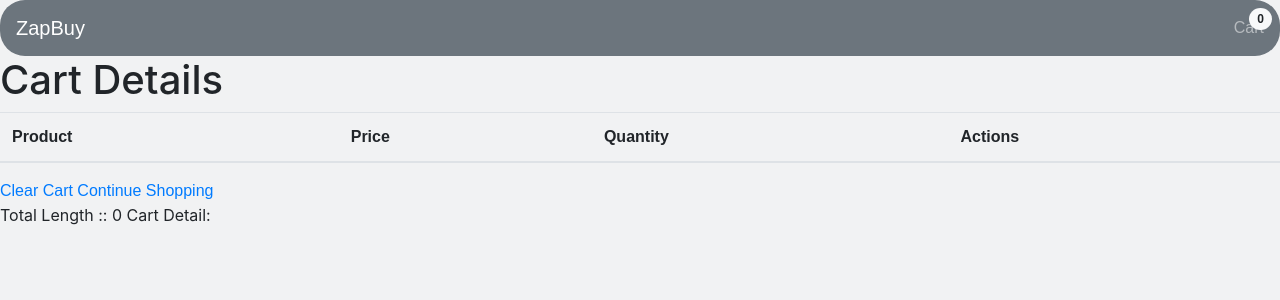
After one commit to anirban-1009/DealJunction, a Django app: page /cart-detail/ in a window 1280 px wide. The commit adds this page. Shown: the top 300 px of the page. Run offline with Django 4.2, Linux system fonts and the light colour scheme; the visitor is signed in with stand-in values (Sample User, id 1); lists and menus that the app fills with data are empty; some libraries are stand-ins or nearby versions.

Commit message:
Switching to module

```diff
--- /dev/null
+++ b/marketplace/templates/marketplace/base.html
@@ -0,0 +1,48 @@
+<!DOCTYPE html>
+{% load static %}
+{% load cart_tag %}
+<html lang="en">
+
+<head>
+  <meta charset="UTF-8">
+  <meta name="viewport" content="width=device-width, initial-scale=1.0">
+  <link rel="stylesheet" href="https://maxcdn.bootstrapcdn.com/bootstrap/4.0.0/css/bootstrap.min.css">
+  <title>Navigation Bar</title>
+  <link rel="stylesheet" href="{% static 'marketplace/style.css' %}">
+  <style>
+    .navbar {
+      border-radius: 25px;
+    }
+
+    .badge {
+      border-radius: 50%;
+      padding: 5px 8px;
+      font-size: 12px;
+      position: absolute;
+      top: 8px;
+      right: 8px;
+    }
+  </style>
+</head>
+
+<body>
+  <nav class="navbar navbar-dark bg-secondary">
+    <a class="navbar-brand" href="{% url 'home' %}">ZapBuy</a>
+    <ul class="navbar-nav ml-auto">
+      <li class="nav-item">
+        <a class="nav-link" href="{% url 'cart_detail' %}">
+          Cart
+          <span class="badge badge-light">{{request.session.cart|length}}</span>
+        </a>
+      </li>
+    </ul>
+  </nav>
+
+  <script src="https://code.jquery.com/jquery-3.2.1.slim.min.js"></script>
+  <script src="https://cdnjs.cloudflare.com/ajax/libs/popper.js/1.12.9/umd/popper.min.js"></script>
+  <script src="https://maxcdn.bootstrapcdn.com/bootstrap/4.0.0/js/bootstrap.min.js"></script>
+  {% block content %}
+  {% endblock %}
+</body>
+
+</html>
--- /dev/null
+++ b/marketplace/templates/marketplace/cart_detail.html
@@ -0,0 +1,49 @@
+<!-- card_details.html -->
+{% extends "marketplace/base.html" %}
+{% load cart_tag %}
+
+{% block content %}
+  <h1>Cart Details</h1>
+  <table class="table">
+    <thead>
+      <tr>
+        <th>Product</th>
+        <th>Price</th>
+        <th>Quantity</th>
+        <th>Actions</th>
+      </tr>
+    </thead>
+    <tbody>
+      {% for item in cart %}
+        <tr>
+          <td>{{ item.product.name }}</td>
+          <td>{{ item.product.price }}</td>
+          <td>{{ item.quantity }}</td>
+          <td>
+            <a href="{% url 'item_increment' item.product.id %}">+</a>
+            <a href="{% url 'item_decrement' item.product.id %}">-</a>
+            <a href="{% url 'item_clear' item.product.id %}">Remove</a>
+          </td>
+        </tr>
+      {% endfor %}
+    </tbody>
+  </table>
+
+  <div>
+    <a href="{% url 'cart_clear' %}">Clear Cart</a>
+    <a href="{% url 'home' %}">Continue Shopping</a>
+  </div>
+
+
+
+  Total Length :: {{request.session.cart|length}}
+
+  Cart Detail:
+
+  {% for key,value in request.session.cart.items %}
+
+      {{value.name}} {{value.price}} {{value.quantity}} {{value.image}} Total {{ value.price|multiply:value.quantity }}
+
+  {% endfor %}
+
+{% endblock %}
--- a/marketplace/urls.py
+++ b/marketplace/urls.py
@@ -1,7 +1,16 @@
 from django.urls import include, path
-from .views import home, buy_item
+from . import views
+
 
 urlpatterns = [
-    path('', home, name='home'),
-    path('<int:id>/', buy_item)
+    path('', views.home, name='home'),
+    path('add/<int:id>/', views.cart_add, name='cart_add'),
+    path('item_clear/<int:id>/', views.item_clear, name='item_clear'),
+    path('item_increment/<int:id>/',
+         views.item_increment, name='item_increment'),
+    path('item_decrement/<int:id>/',
+         views.item_decrement, name='item_decrement'),
+    path('cart_clear/', views.cart_clear, name='cart_clear'),
+    path('cart-detail/',views.cart_detail,name='cart_detail'),
+    # path('<int:id>/', buy_item)
 ]
--- a/marketplace/views.py
+++ b/marketplace/views.py
@@ -2,20 +2,65 @@ from django.shortcuts import render, redirect
 from .models import Item
 from django.contrib.auth.decorators import login_required
 from users.models import User
-from .models import Cart,Item, CartItem
+from .models import Product
+from cart.cart import Cart
 
 @login_required
 def home(request):
-    items = Item.objects.all()
+    items = Product.objects.all()
     return render(request, 'marketplace/home.html', {'items': items})
 
-@login_required
-def buy_item(request, id):
-    current_user = request.user.id
-    try:
-        cart = CartItem.objects.get()
+# @login_required
+# def buy_item(request, id):
+#     current_user = request.user.id
+#     try:
+#         cart = CartItem.objects.get()
 
-    except Cart.DoesNotExist:
-        print("User Not found")
+#     except Cart.DoesNotExist:
+#         print("User Not found")
 
-    return redirect('home')
+#     return redirect('home')
+
+
+@login_required(login_url="/users/login")
+def cart_add(request, id):
+    cart = Cart(request)
+    product = Product.objects.get(id=id)
+    cart.add(product=product)
+    return redirect("home")
+
+
+@login_required(login_url="/users/login")
+def item_clear(request, id):
+    cart = Cart(request)
+    product = Product.objects.get(id=id)
+    cart.remove(product)
+    return redirect("cart_detail")
+
+
+@login_required(login_url="/users/login")
+def item_increment(request, id):
+    cart = Cart(request)
+    product = Product.objects.get(id=id)
+    cart.add(product=product)
+    return redirect("cart_detail")
+
+
+@login_required(login_url="/users/login")
+def item_decrement(request, id):
+    cart = Cart(request)
+    product = Product.objects.get(id=id)
+    cart.decrement(product=product)
+    return redirect("cart_detail")
+
+
+@login_required(login_url="/users/login")
+def cart_clear(request):
+    cart = Cart(request)
+    cart.clear()
+    return redirect("cart_detail")
+
+
+@login_required(login_url="/users/login")
+def cart_detail(request):
+    return render(request, 'marketplace/cart_detail.html')
--- a/users/views.py
+++ b/users/views.py
@@ -2,7 +2,7 @@ from django.shortcuts import render,redirect
 from django.contrib import messages
 from django.contrib.auth.decorators import login_required
 from .forms import UserRegisterForm
-from marketplace.models import Cart
+# from marketplace.models import Cart
 from .models import User
 
 
@@ -13,8 +13,8 @@ def register(request):
             form.save()
             email = form.cleaned_data.get('email')
             user = User.objects.get(email__exact=email)
-            cart = Cart(user=user)
-            cart.save()
+            # cart = Cart(user=user)
+            # cart.save()
             messages.success(request, f'Account created for {email}! now login')
             return redirect('login')
 
```
Also changed, not shown: django_auth/settings.py (+8 -0 lines), marketplace/admin.py (+10 -7 lines), marketplace/models.py (+5 -15 lines), marketplace/static/marketplace/style.css (+0 -9 lines), marketplace/templates/marketplace/home.html (+9 -64 lines), marketplace/migrations/0004_remove_cartitem_cart_remove_cartitem_item_and_more.py (added), marketplace/migrations/0005_initial.py (added), marketplace/migrations/0006_product.py (added), marketplace/migrations/0007_alter_product_image.py (added), products/151-1515503_cold-rooms-for-the-fruit-veg-industry-apple-removebg-preview.png (added), products/banana.png (added).
